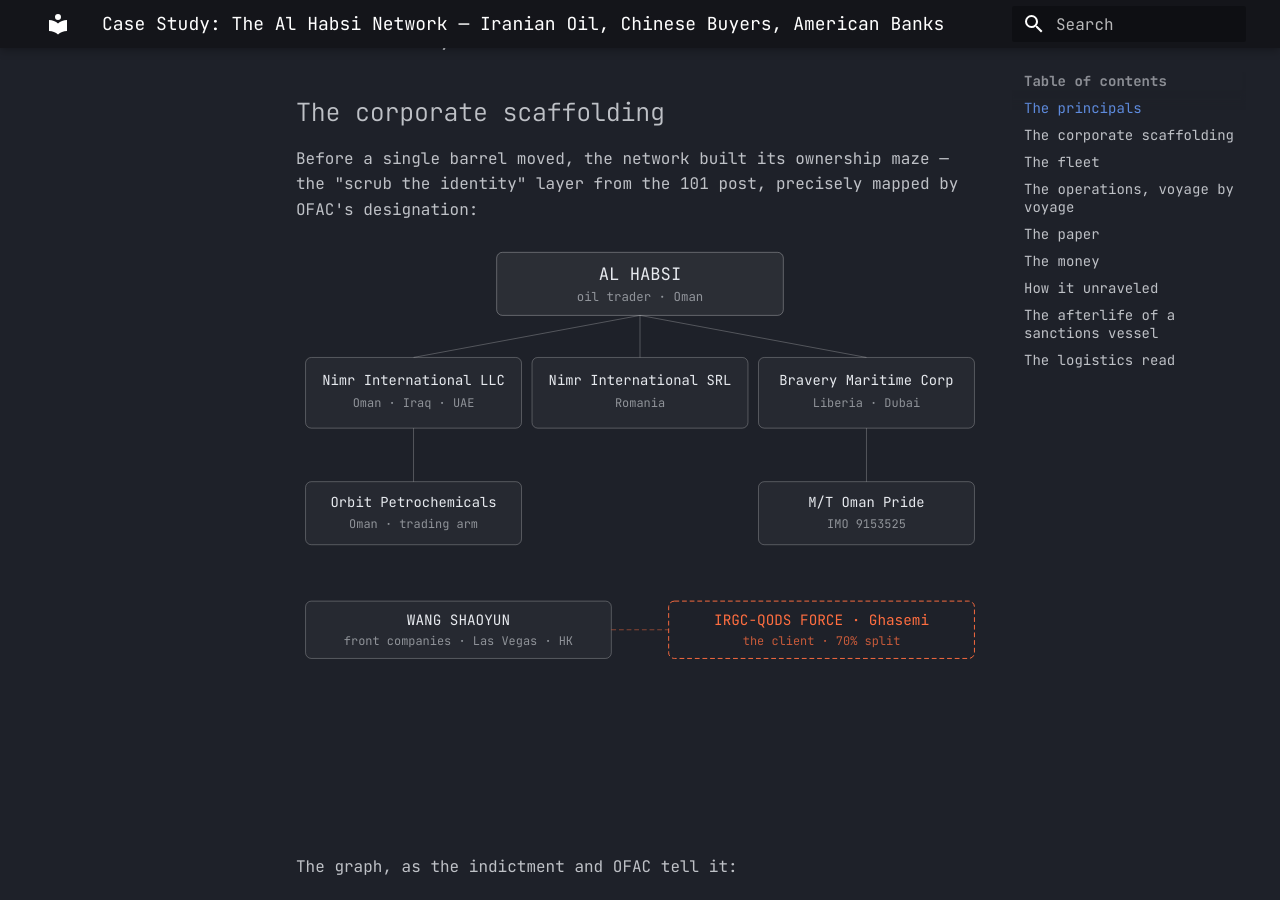
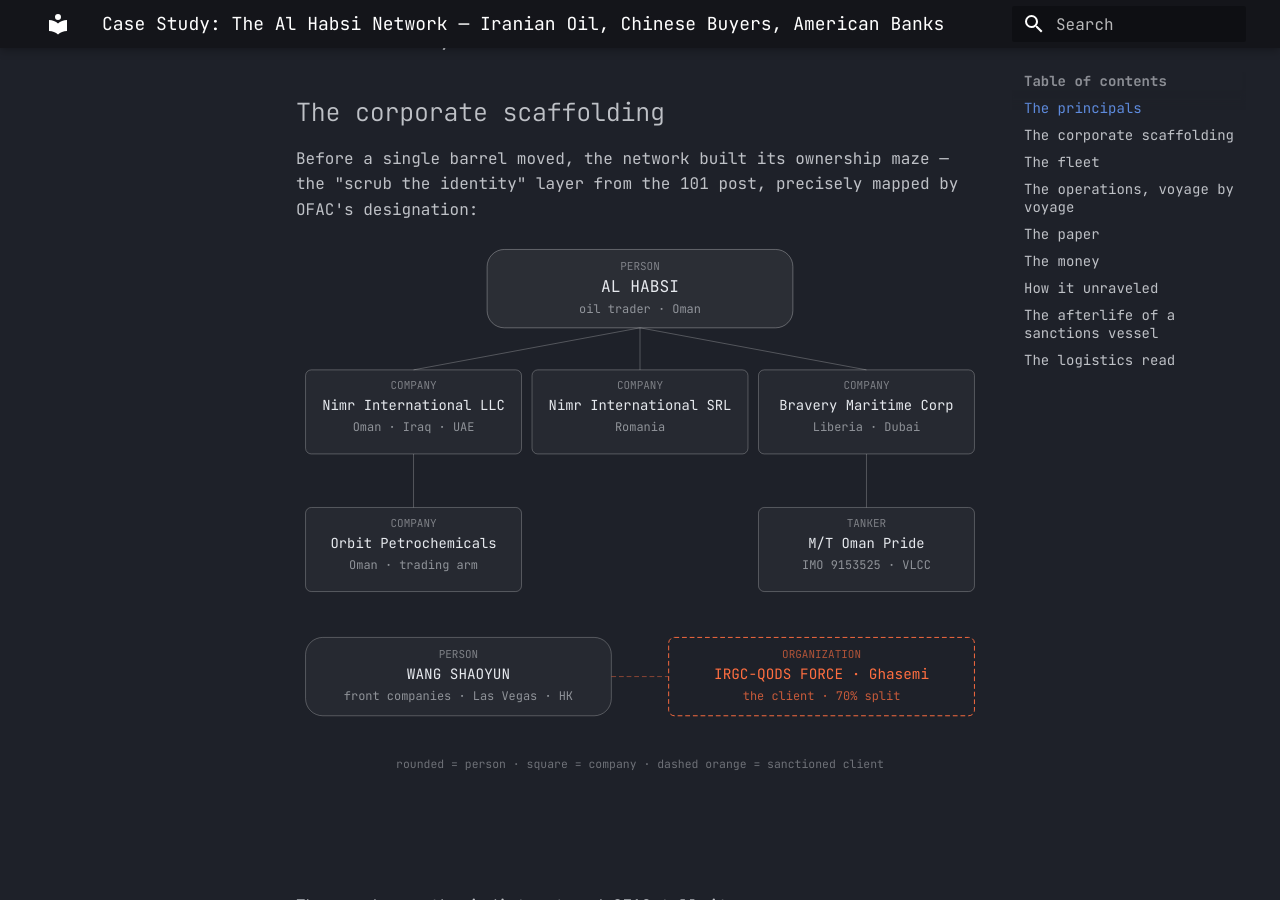
Before and after one commit to BlackHillsBxNord/blog, an MkDocs documentation site: the page built from docs/logistics/case-al-habsi-iranian-oil.md, in a window 1280 px wide and 900 px high, scrolled down 1320 px. Built offline with MkDocs 1.6.1 and Material for MkDocs 9.7.7, drawn with Linux system fonts in a browser that asks for light colours.

Commit message:
content: entity-type tags on corporate graph boxes
Co-Authored-By: Claude Code <noreply@anthropic.com>

```diff
--- a/docs/logistics/case-al-habsi-iranian-oil.md
+++ b/docs/logistics/case-al-habsi-iranian-oil.md
@@ -28,38 +28,47 @@ The window ran December 2019 to July 2021. The scale the indictment pleads: an a
 
 Before a single barrel moved, the network built its ownership maze — the "scrub the identity" layer from the 101 post, precisely mapped by OFAC's designation:
 
-<svg viewBox="0 0 720 620" width="100%" role="img" aria-label="Corporate graph of the Al Habsi network" style="max-width:720px">
+<svg viewBox="0 0 720 660" width="100%" role="img" aria-label="Corporate graph of the Al Habsi network" style="max-width:720px">
   <g font-family="JetBrains Mono, monospace" text-anchor="middle">
-    <rect x="210" y="15" width="300" height="66" rx="6" fill="rgba(255,255,255,0.06)" stroke="rgba(255,255,255,0.3)"/>
-    <text x="360" y="44" fill="#e6e9ee" font-size="18">AL HABSI</text>
-    <text x="360" y="66" fill="rgba(230,233,238,0.55)" font-size="13">oil trader · Oman</text>
-    <line x1="360" y1="81" x2="123" y2="125" stroke="rgba(255,255,255,0.25)"/>
-    <line x1="360" y1="81" x2="360" y2="125" stroke="rgba(255,255,255,0.25)"/>
-    <line x1="360" y1="81" x2="597" y2="125" stroke="rgba(255,255,255,0.25)"/>
-    <rect x="10" y="125" width="226" height="74" rx="6" fill="rgba(255,255,255,0.04)" stroke="rgba(255,255,255,0.25)"/>
-    <text x="123" y="154" fill="#e6e9ee" font-size="14.5">Nimr International LLC</text>
-    <text x="123" y="177" fill="rgba(230,233,238,0.55)" font-size="12.5">Oman · Iraq · UAE</text>
-    <rect x="247" y="125" width="226" height="74" rx="6" fill="rgba(255,255,255,0.04)" stroke="rgba(255,255,255,0.25)"/>
-    <text x="360" y="154" fill="#e6e9ee" font-size="14.5">Nimr International SRL</text>
-    <text x="360" y="177" fill="rgba(230,233,238,0.55)" font-size="12.5">Romania</text>
-    <rect x="484" y="125" width="226" height="74" rx="6" fill="rgba(255,255,255,0.04)" stroke="rgba(255,255,255,0.25)"/>
-    <text x="597" y="154" fill="#e6e9ee" font-size="14.5">Bravery Maritime Corp</text>
-    <text x="597" y="177" fill="rgba(230,233,238,0.55)" font-size="12.5">Liberia · Dubai</text>
-    <line x1="123" y1="199" x2="123" y2="255" stroke="rgba(255,255,255,0.25)"/>
-    <line x1="597" y1="199" x2="597" y2="255" stroke="rgba(255,255,255,0.25)"/>
-    <rect x="10" y="255" width="226" height="66" rx="6" fill="rgba(255,255,255,0.04)" stroke="rgba(255,255,255,0.25)"/>
-    <text x="123" y="282" fill="#e6e9ee" font-size="14.5">Orbit Petrochemicals</text>
-    <text x="123" y="304" fill="rgba(230,233,238,0.55)" font-size="12.5">Oman · trading arm</text>
-    <rect x="484" y="255" width="226" height="66" rx="6" fill="rgba(255,255,255,0.04)" stroke="rgba(255,255,255,0.25)"/>
-    <text x="597" y="282" fill="#e6e9ee" font-size="14.5">M/T Oman Pride</text>
-    <text x="597" y="304" fill="rgba(230,233,238,0.55)" font-size="12.5">IMO 9153525</text>
-    <rect x="10" y="380" width="320" height="60" rx="6" fill="rgba(255,255,255,0.04)" stroke="rgba(255,255,255,0.25)"/>
-    <text x="170" y="405" fill="#e6e9ee" font-size="15">WANG SHAOYUN</text>
-    <text x="170" y="426" fill="rgba(230,233,238,0.55)" font-size="12.5">front companies · Las Vegas · HK</text>
-    <rect x="390" y="380" width="320" height="60" rx="6" fill="none" stroke="#ff6e40" stroke-dasharray="5 3"/>
-    <text x="550" y="405" fill="#ff6e40" font-size="15">IRGC-QODS FORCE · Ghasemi</text>
-    <text x="550" y="426" fill="rgba(255,110,64,0.75)" font-size="12.5">the client · 70% split</text>
-    <line x1="330" y1="410" x2="390" y2="410" stroke="#ff6e40" stroke-dasharray="5 3" opacity="0.5"/>
+    <rect x="200" y="12" width="320" height="82" rx="18" fill="rgba(255,255,255,0.06)" stroke="rgba(255,255,255,0.3)"/>
+    <text x="360" y="34" fill="rgba(230,233,238,0.45)" font-size="11.5">PERSON</text>
+    <text x="360" y="56" fill="#e6e9ee" font-size="17">AL HABSI</text>
+    <text x="360" y="78" fill="rgba(230,233,238,0.55)" font-size="12.5">oil trader · Oman</text>
+    <line x1="360" y1="94" x2="123" y2="138" stroke="rgba(255,255,255,0.25)"/>
+    <line x1="360" y1="94" x2="360" y2="138" stroke="rgba(255,255,255,0.25)"/>
+    <line x1="360" y1="94" x2="597" y2="138" stroke="rgba(255,255,255,0.25)"/>
+    <rect x="10" y="138" width="226" height="88" rx="6" fill="rgba(255,255,255,0.04)" stroke="rgba(255,255,255,0.25)"/>
+    <text x="123" y="158" fill="rgba(230,233,238,0.45)" font-size="11.5">COMPANY</text>
+    <text x="123" y="180" fill="#e6e9ee" font-size="14.5">Nimr International LLC</text>
+    <text x="123" y="202" fill="rgba(230,233,238,0.55)" font-size="12.5">Oman · Iraq · UAE</text>
+    <rect x="247" y="138" width="226" height="88" rx="6" fill="rgba(255,255,255,0.04)" stroke="rgba(255,255,255,0.25)"/>
+    <text x="360" y="158" fill="rgba(230,233,238,0.45)" font-size="11.5">COMPANY</text>
+    <text x="360" y="180" fill="#e6e9ee" font-size="14.5">Nimr International SRL</text>
+    <text x="360" y="202" fill="rgba(230,233,238,0.55)" font-size="12.5">Romania</text>
+    <rect x="484" y="138" width="226" height="88" rx="6" fill="rgba(255,255,255,0.04)" stroke="rgba(255,255,255,0.25)"/>
+    <text x="597" y="158" fill="rgba(230,233,238,0.45)" font-size="11.5">COMPANY</text>
+    <text x="597" y="180" fill="#e6e9ee" font-size="14.5">Bravery Maritime Corp</text>
+    <text x="597" y="202" fill="rgba(230,233,238,0.55)" font-size="12.5">Liberia · Dubai</text>
+    <line x1="123" y1="226" x2="123" y2="282" stroke="rgba(255,255,255,0.25)"/>
+    <line x1="597" y1="226" x2="597" y2="282" stroke="rgba(255,255,255,0.25)"/>
+    <rect x="10" y="282" width="226" height="88" rx="6" fill="rgba(255,255,255,0.04)" stroke="rgba(255,255,255,0.25)"/>
+    <text x="123" y="302" fill="rgba(230,233,238,0.45)" font-size="11.5">COMPANY</text>
+    <text x="123" y="324" fill="#e6e9ee" font-size="14.5">Orbit Petrochemicals</text>
+    <text x="123" y="346" fill="rgba(230,233,238,0.55)" font-size="12.5">Oman · trading arm</text>
+    <rect x="484" y="282" width="226" height="88" rx="6" fill="rgba(255,255,255,0.04)" stroke="rgba(255,255,255,0.25)"/>
+    <text x="597" y="302" fill="rgba(230,233,238,0.45)" font-size="11.5">TANKER</text>
+    <text x="597" y="324" fill="#e6e9ee" font-size="14.5">M/T Oman Pride</text>
+    <text x="597" y="346" fill="rgba(230,233,238,0.55)" font-size="12.5">IMO 9153525 · VLCC</text>
+    <rect x="10" y="418" width="320" height="82" rx="18" fill="rgba(255,255,255,0.04)" stroke="rgba(255,255,255,0.25)"/>
+    <text x="170" y="440" fill="rgba(230,233,238,0.45)" font-size="11.5">PERSON</text>
+    <text x="170" y="462" fill="#e6e9ee" font-size="15">WANG SHAOYUN</text>
+    <text x="170" y="484" fill="rgba(230,233,238,0.55)" font-size="12.5">front companies · Las Vegas · HK</text>
+    <rect x="390" y="418" width="320" height="82" rx="6" fill="none" stroke="#ff6e40" stroke-dasharray="5 3"/>
+    <text x="550" y="440" fill="rgba(255,110,64,0.65)" font-size="11.5">ORGANIZATION</text>
+    <text x="550" y="462" fill="#ff6e40" font-size="15">IRGC-QODS FORCE · Ghasemi</text>
+    <text x="550" y="484" fill="rgba(255,110,64,0.75)" font-size="12.5">the client · 70% split</text>
+    <line x1="330" y1="459" x2="390" y2="459" stroke="#ff6e40" stroke-dasharray="5 3" opacity="0.5"/>
+    <text x="360" y="555" fill="rgba(230,233,238,0.4)" font-size="12">rounded = person · square = company · dashed orange = sanctioned client</text>
   </g>
 </svg>
 
```
